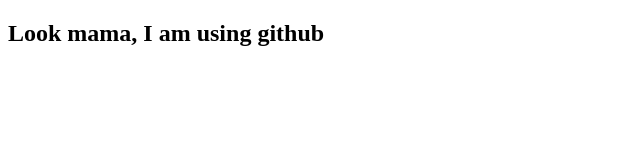
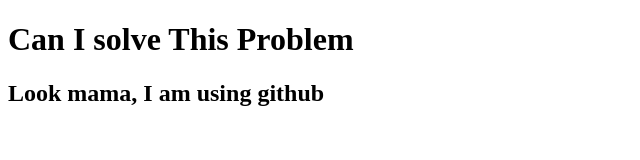
Before and after one commit to mruttam/secondwebsite, a plain HTML site: page index.html in a window 1280 px wide. Shown: the whole page, without its empty margins (0-640 px from the left). Drawn offline with Linux system fonts and the light colour scheme.

Commit message:
add a header

```diff
--- a/index.html
+++ b/index.html
@@ -7,6 +7,7 @@
     <title>Document</title>
 </head>
 <body>
+    <h1>Can I solve This Problem </h1>
     <h2>Look mama, I am using github</h2>
 </body>
 </html>
```
Also changed, not shown: 1 other file.
